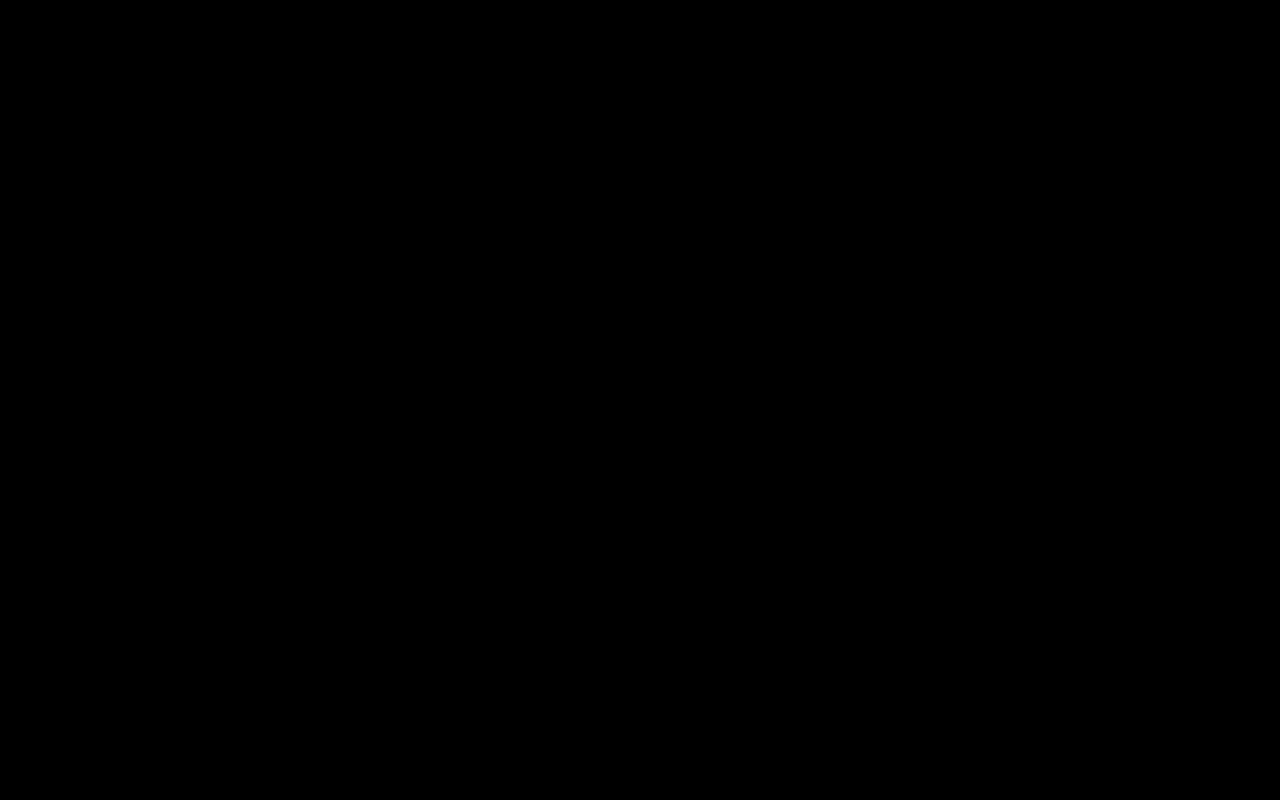
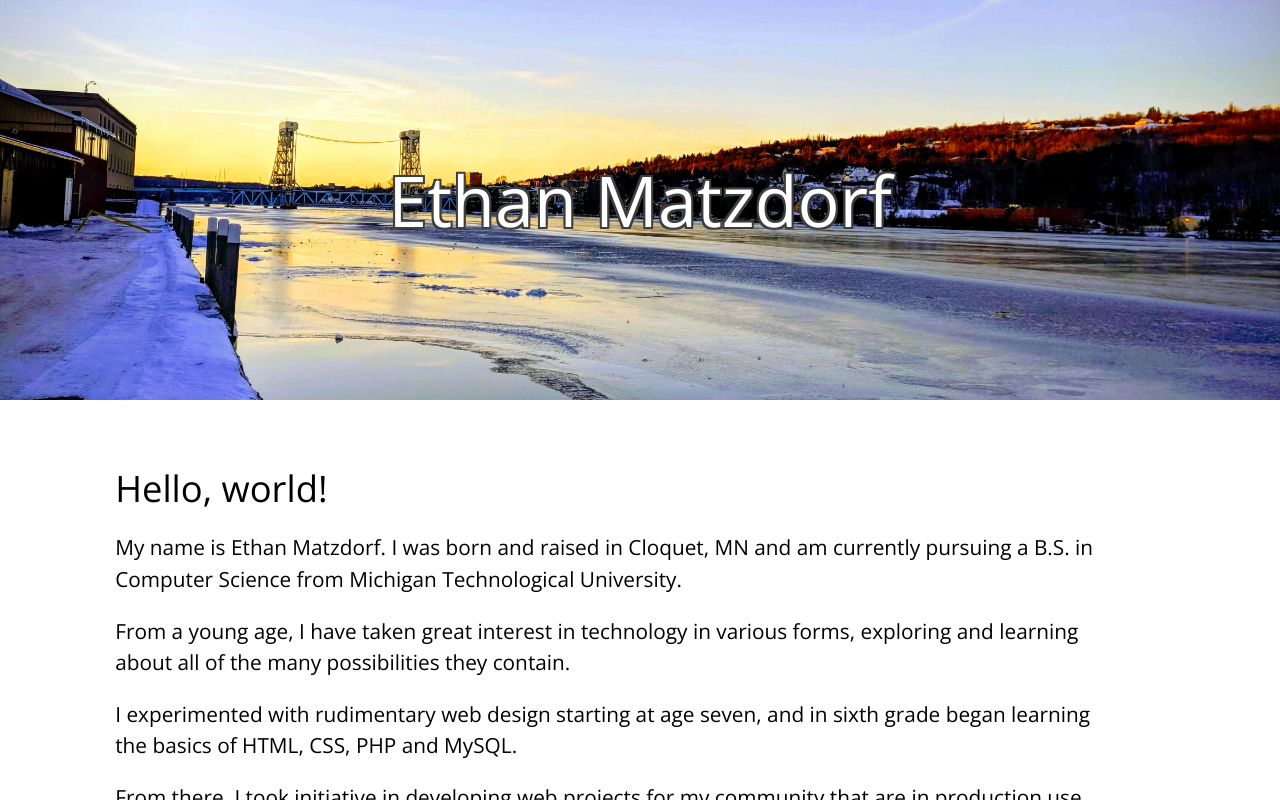
Before and after one commit to etekweb/etekweb-home, a Vue app: page / in a window 1280 px wide. Shown: the top 800 px of the page. Built offline with nearby package versions, Linux system fonts and the light colour scheme.

Commit message:
re-enable

```diff
--- a/src/App.vue
+++ b/src/App.vue
@@ -1,6 +1,5 @@
 <template>
   <div id="app">
-    <div class="end" />
     <TheHeader />
     <AboutSection @show-projects="showProjects" />
     <SocialsAndResume />
@@ -45,15 +44,6 @@ export default {
 <style>
 html, body {
   margin: 0;
-}
-.end {
-  background-color: black;
-  position: fixed;
-  top: 0;
-  left: 0;
-  width: 100%;
-  height: 100%;
-  z-index: 1000;
 }
 /* br {
   content: "";
```
